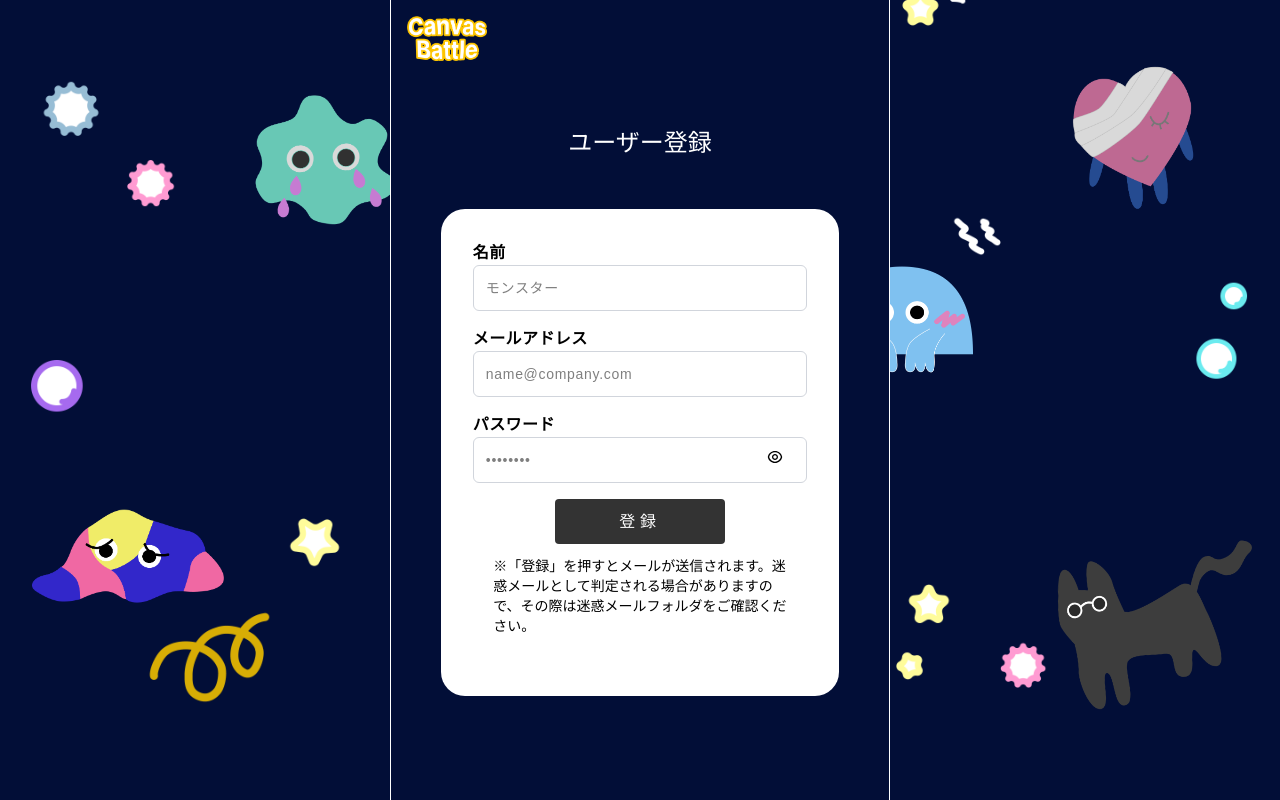
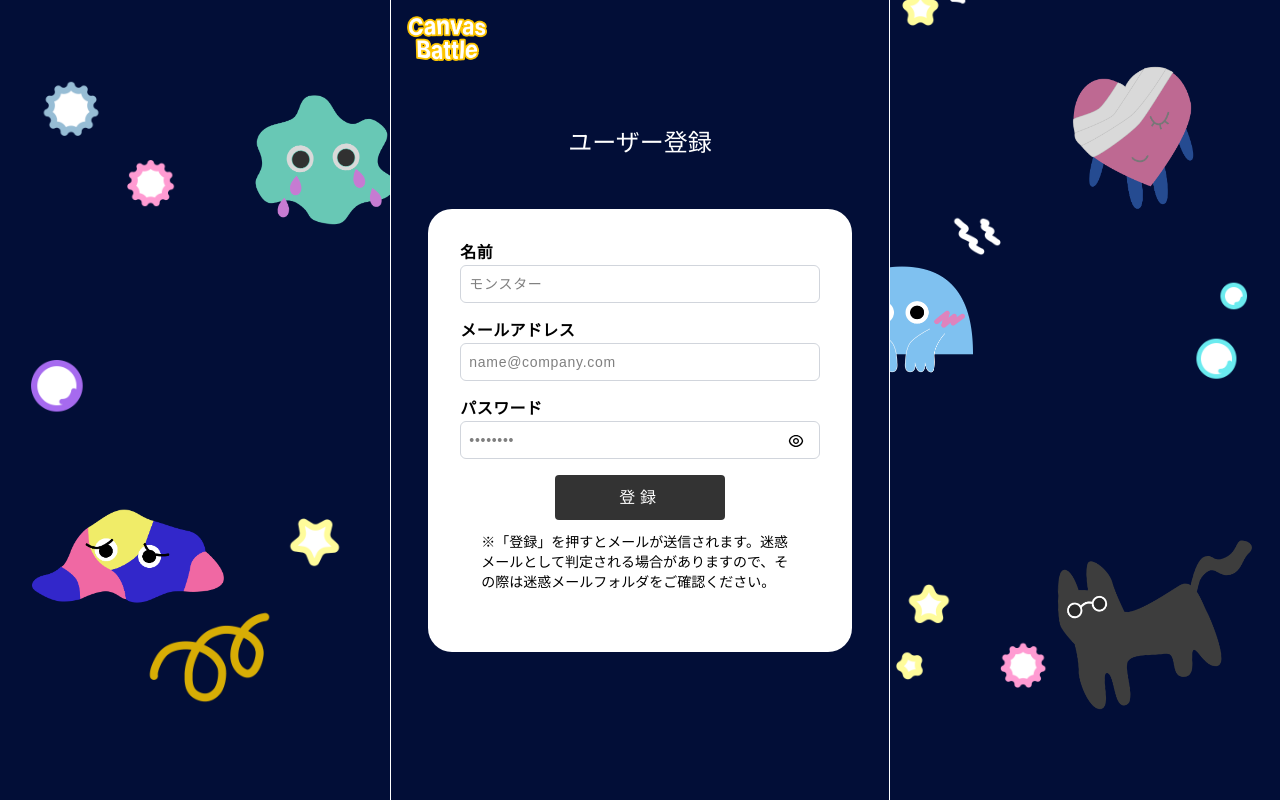
Before and after one commit to Tomoe-Yoko/canvas-battle, a Next.js app: page /signup in a window 1280 px wide. Built offline with nearby package versions, Linux system fonts and the light colour scheme; no server answers; a web font is replaced by a local one.

Commit message:
ログインUI改善

```diff
--- a/src/app/_components/PasswordInput.tsx
+++ b/src/app/_components/PasswordInput.tsx
@@ -36,11 +36,11 @@ const PasswordInput = <T extends FieldValues>({
           type={showPassword ? "text" : "password"}
           {...register(name)}
           placeholder="••••••••"
-          className=" input-style"
+          className="input-style"
           disabled={isSubmitting}
         />
         <div
-          className="absolute right-6 top-3 transform-translate-y-1/2 cursor-pointer"
+          className="absolute right-2 top-3 transform-translate-y-1/2 cursor-pointer bg-white z-10 px-2"
           onClick={() => setShowPassword(!showPassword)}
         >
           {showPassword ? <RiEyeCloseLine /> : <RiEyeLine />}
--- a/src/app/globals.css
+++ b/src/app/globals.css
@@ -11,7 +11,7 @@
   @apply text-base font-semibold tracking-wide;
 }
 .input-style {
-  @apply w-full p-3 border border-gray-300 rounded-md focus:ring-2 focus:ring-indigo-500 focus:outline-none text-sm tracking-wider;
+  @apply w-full p-2 border border-gray-300 rounded-md focus:ring-2 focus:ring-indigo-500 focus:outline-none text-sm tracking-wider;
 }
 .validation {
   @apply text-red-400 text-sm mb-4;
--- a/src/app/login/page.tsx
+++ b/src/app/login/page.tsx
@@ -57,7 +57,7 @@ const Page = () => {
 
       <form
         onSubmit={handleSubmit(onSubmit)}
-        className="bg-white w-[80%] mx-auto p-8 rounded-3xl"
+        className="bg-white w-[85%] mx-auto p-8 rounded-3xl"
       >
         <div>
           <label htmlFor="userName" className="label-style">
--- a/src/app/signup/page.tsx
+++ b/src/app/signup/page.tsx
@@ -50,7 +50,7 @@ const Page = () => {
       <h2 className="text-white text-center text-[24px] py-12">ユーザー登録</h2>
       <form
         onSubmit={handleSubmit(onSubmit)}
-        className="bg-white w-[80%]  mx-auto p-8 rounded-3xl"
+        className="bg-white w-[85%]  mx-auto p-8 rounded-3xl"
       >
         <div>
           <label htmlFor="userName" className="label-style">
```
